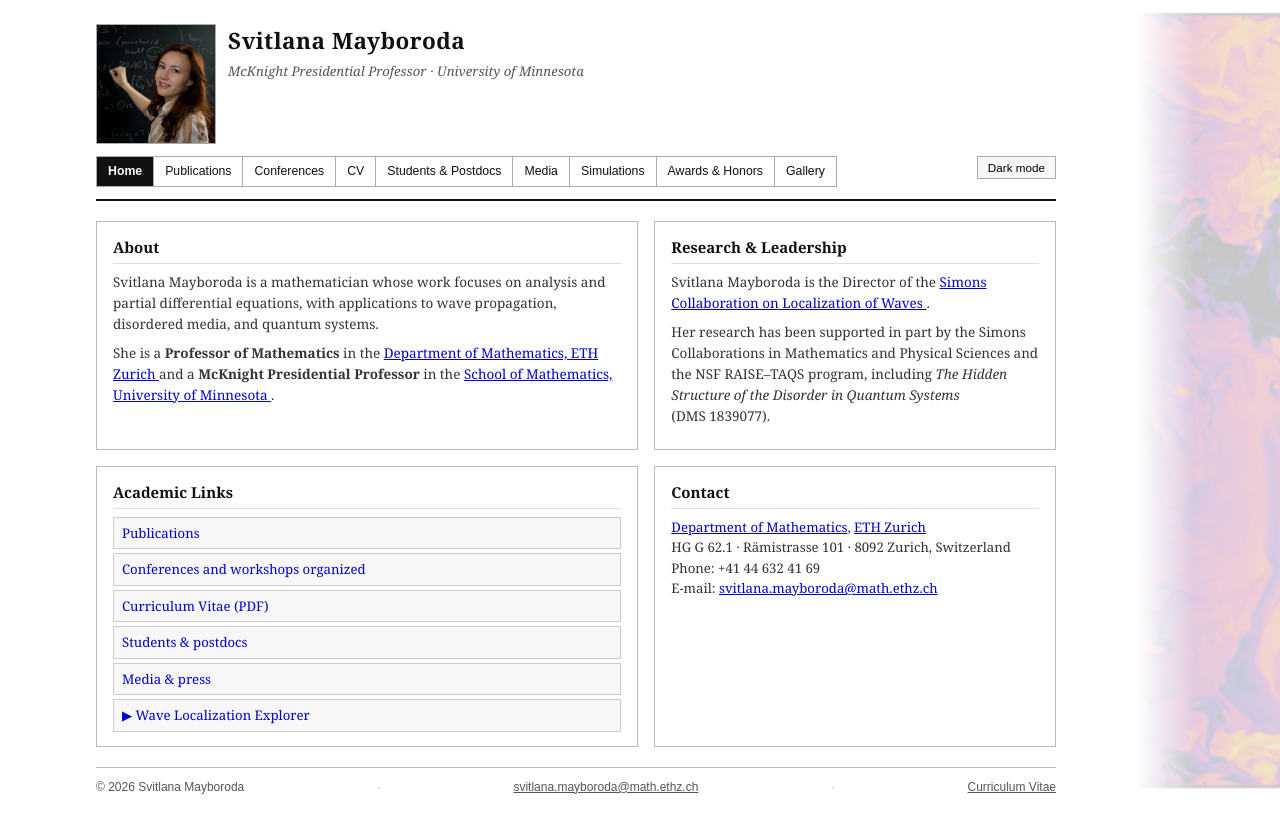
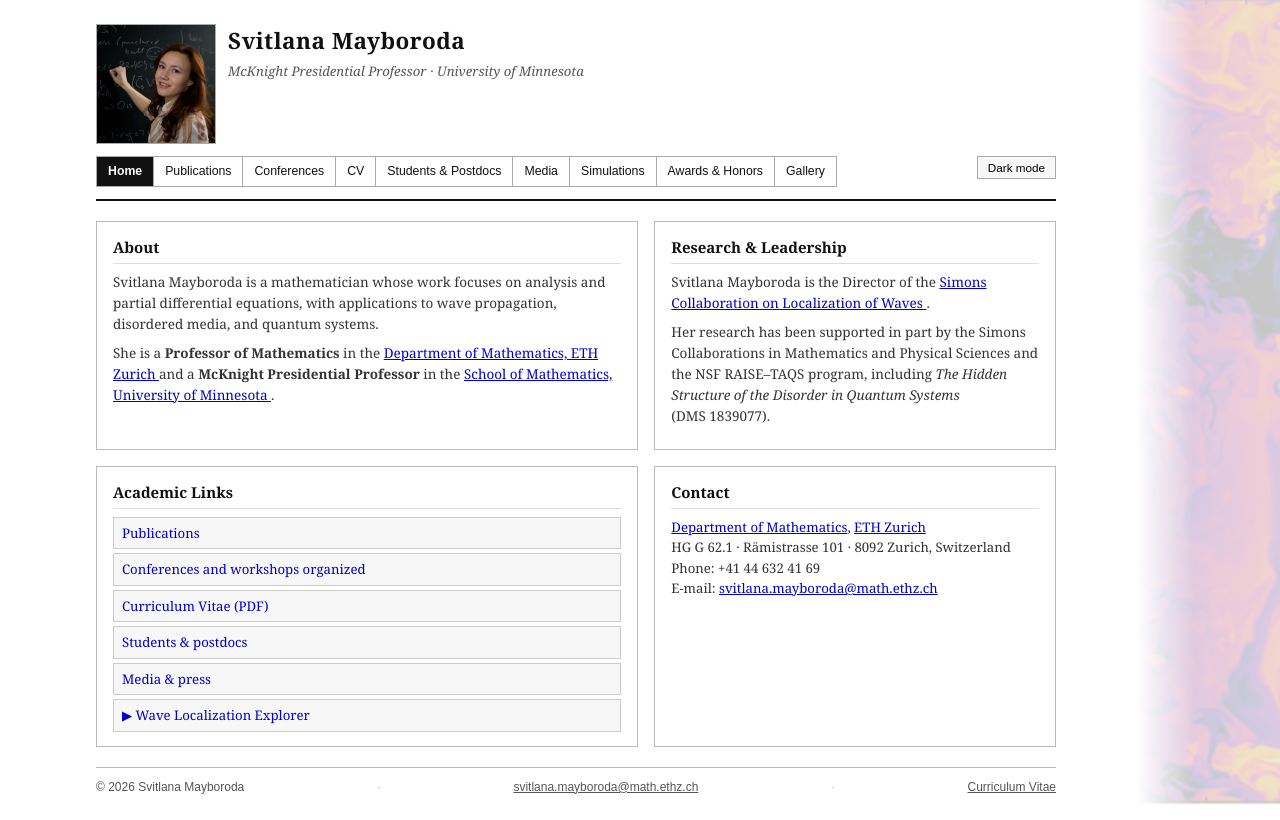
Before and after one commit to spergel/svitlana, a plain HTML site: page index.html in a window 1280 px wide. Drawn offline with Linux system fonts and the light colour scheme.

Commit message:
added awards and edited the image a bit 2

```diff
--- a/styles.css
+++ b/styles.css
@@ -624,16 +624,15 @@ body.theme-dark .sim-hub-card .sim-hub-tag {
     content: '';
     position: fixed;
     right: 0;
-    top: 0;
-    height: 100vh;
+    /* Extend 16px beyond the viewport top and bottom so the white
+       margins of the source image fall outside the visible area. */
+    top: -16px;
+    height: calc(100vh + 32px);
     width: min(220px, calc((100vw - 992px) / 2));
     background: url('images/fielding-turbulence.png') 20% center / cover no-repeat;
     opacity: 0.22;
     pointer-events: none;
     z-index: 0;
-    /* Clip a few pixels off each edge to hide the thin white strips
-       that appear at the top and bottom of the source image. */
-    clip-path: inset(6px 0);
     -webkit-mask-image: linear-gradient(to right, transparent 0%, black 40%);
             mask-image: linear-gradient(to right, transparent 0%, black 40%);
   }
```
